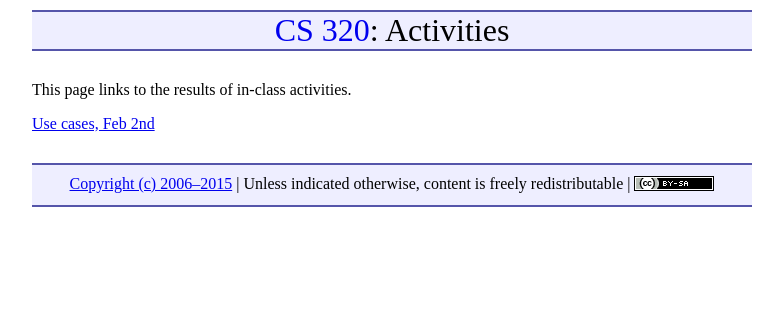
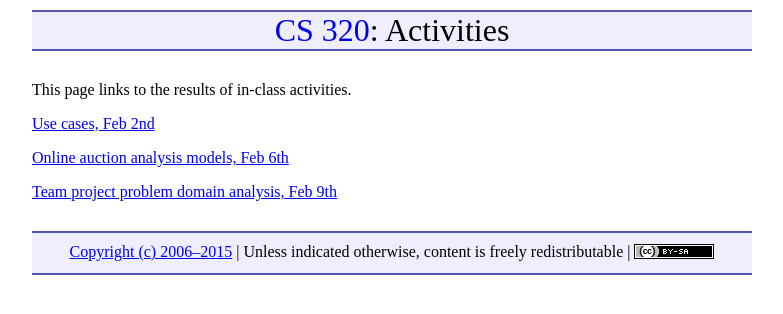
Before and after one commit to ycpcs/cs320-spring2016, a Jekyll site: the page built from activities.md, in a window 1280 px wide. Shown: the top 314 px of the page, without its empty margins (248-1031 px from the left). Built offline with Jekyll 4.4.1, drawn with Linux system fonts in a browser that asks for light colours; Markdown is read by kramdown in place of the engine named in the settings.

Commit message:
link to albums for recent activities

```diff
--- a/activities.md
+++ b/activities.md
@@ -6,3 +6,7 @@ title: "Activities"
 This page links to the results of in-class activities.
 
 [Use cases, Feb 2nd](https://www.flickr.com/photos/129359763@N05/sets/72157648317033113/)
+
+[Online auction analysis models, Feb 6th](https://www.flickr.com/photos/129359763@N05/sets/72157650719158531/)
+
+[Team project problem domain analysis, Feb 9th](https://www.flickr.com/photos/129359763@N05/sets/72157650314419210/)
```
